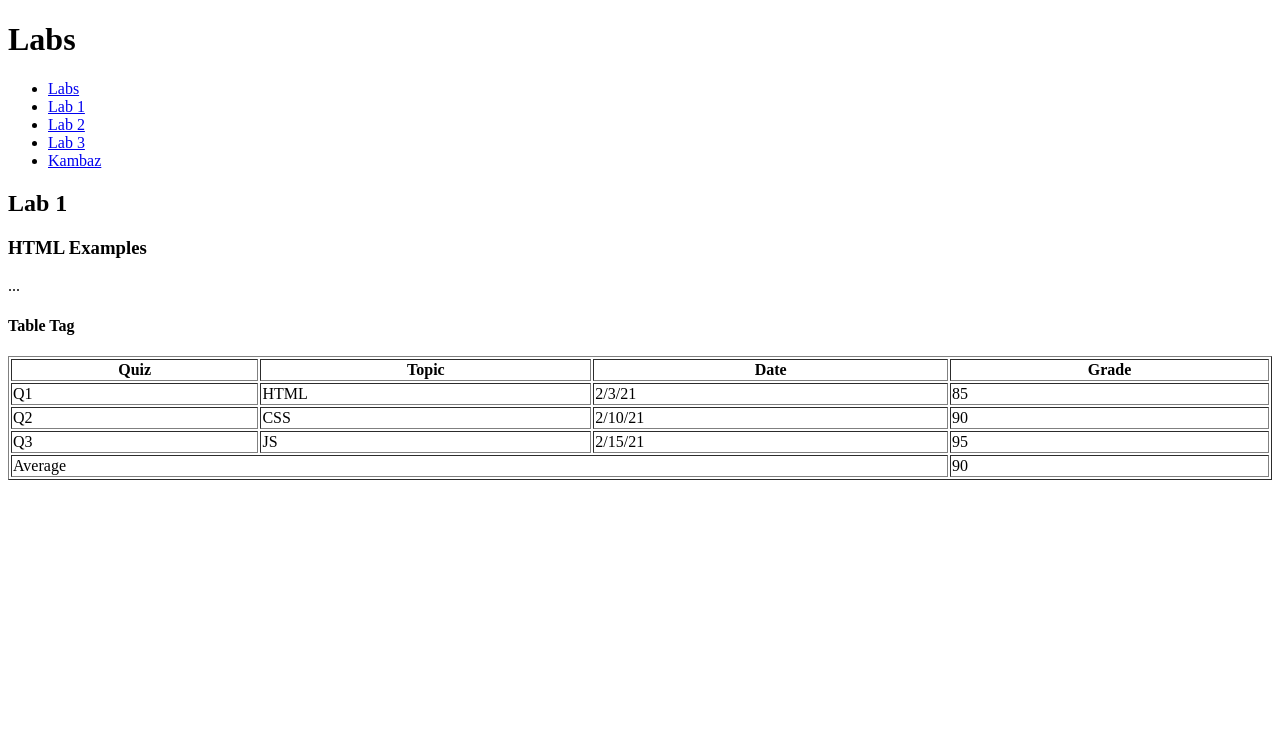
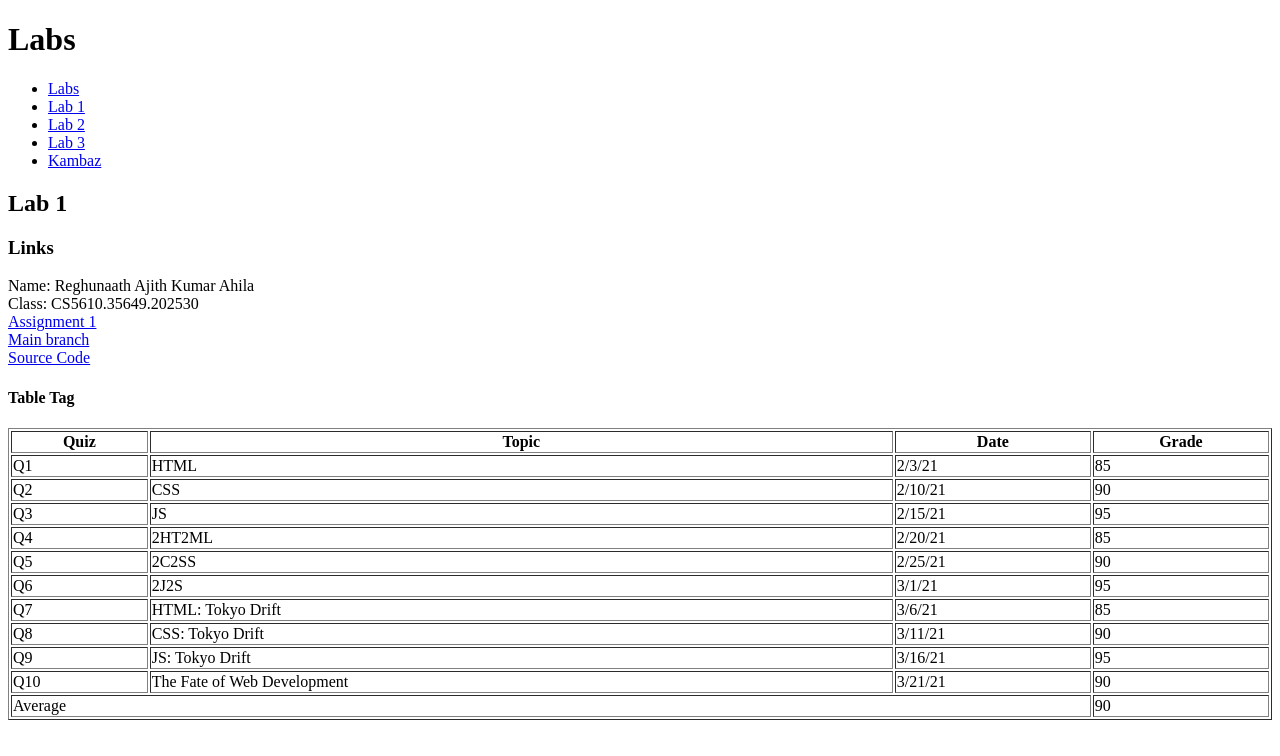
Before and after one commit to Reghunaath/kambaz-react-web-app-sp25, a React (Vite) app: page /#/Labs/Lab1 in a window 1280 px wide. Shown: the top 756 px of the page. Built offline with nearby package versions, Linux system fonts and the light colour scheme.

Commit message:
added links to lab 1

```diff
--- a/src/Labs/Lab1/index.tsx
+++ b/src/Labs/Lab1/index.tsx
@@ -2,8 +2,31 @@ export default function Lab1() {
   return (
     <div id="wd-lab1">
       <h2>Lab 1</h2>
-      <h3>HTML Examples</h3>
-      ...
+      <h3>Links</h3>
+      Name: Reghunaath Ajith Kumar Ahila
+      <br />
+      Class: CS5610.35649.202530
+      <br />
+      <a
+        href="https://a1--reghu-kambaz-react-web-app-sp25.netlify.app/"
+        id="wd-lipsum"
+      >
+        Assignment 1
+      </a>
+      <br />
+      <a
+        href="https://reghu-kambaz-react-web-app-sp25.netlify.app/"
+        id="wd-lipsum"
+      >
+        Main branch
+      </a>
+      <br />
+      <a
+        href="https://github.com/Reghunaath/kambaz-react-web-app-sp25"
+        id="wd-lipsum"
+      >
+        Source Code
+      </a>
       <div id="wd-tables">
         <h4>Table Tag</h4>
         <table border={1} width="100%">
@@ -21,7 +44,7 @@ export default function Lab1() {
               <td>HTML</td>
               <td>2/3/21</td>
               <td>85</td>
-              </tr>
+            </tr>
             <tr>
               <td>Q2</td>
               <td>CSS</td>
@@ -33,6 +56,48 @@ export default function Lab1() {
               <td>JS</td>
               <td>2/15/21</td>
               <td>95</td>
+            </tr>
+            <tr>
+              <td>Q4</td>
+              <td>2HT2ML</td>
+              <td>2/20/21</td>
+              <td>85</td>
+            </tr>
+            <tr>
+              <td>Q5</td>
+              <td>2C2SS</td>
+              <td>2/25/21</td>
+              <td>90</td>
+            </tr>
+            <tr>
+              <td>Q6</td>
+              <td>2J2S</td>
+              <td>3/1/21</td>
+              <td>95</td>
+            </tr>
+            <tr>
+              <td>Q7</td>
+              <td>HTML: Tokyo Drift</td>
+              <td>3/6/21</td>
+              <td>85</td>
+            </tr>
+            <tr>
+              <td>Q8</td>
+              <td>CSS: Tokyo Drift</td>
+              <td>3/11/21</td>
+              <td>90</td>
+            </tr>
+            <tr>
+              <td>Q9</td>
+              <td>JS: Tokyo Drift</td>
+              <td>3/16/21</td>
+              <td>95</td>
+            </tr>
+            <tr>
+              <td>Q10</td>
+              <td>The Fate of Web Development</td>
+              <td>3/21/21</td>
+              <td>90</td>
             </tr>
           </tbody>
           <tfoot>
```
